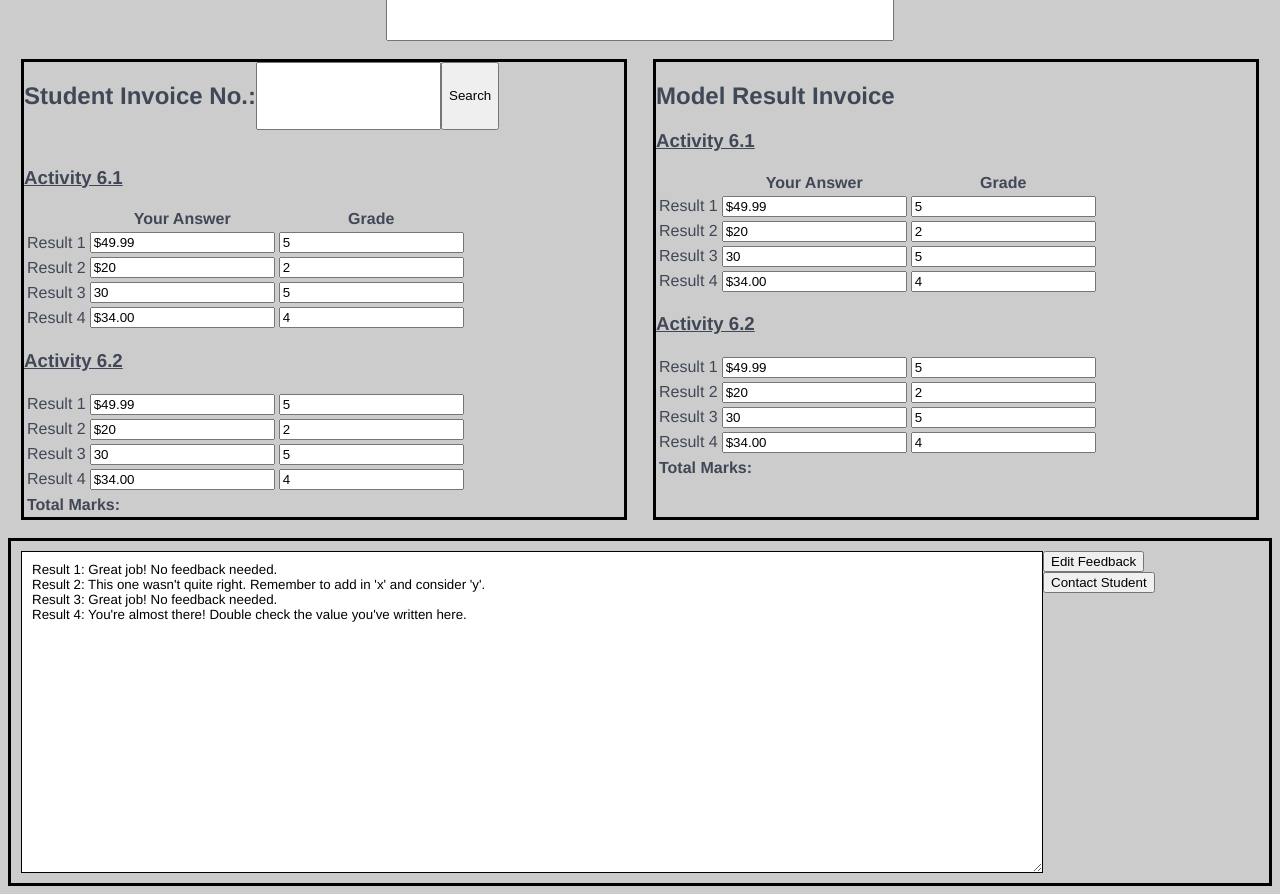
After one commit to RobMilinski/Xero-Starter-Branched-Test, a Flask app: template templates/educator_view.html in a window 1280 px wide. The commit adds this page. Shown: the part 252-1146 px from the top of the page. Run offline with Flask 2, Linux system fonts and the light colour scheme; the template is opened without the code that fills it, so the values that code supplies are empty.

Commit message:
added educator view template, added educator view function in app

```diff
--- a/app.py
+++ b/app.py
@@ -3,10 +3,12 @@ import os
 from functools import wraps
 from io import BytesIO
 from logging.config import dictConfig
+from urllib.parse import urlencode
 
 from flask import Flask, url_for, render_template, session, redirect, json, send_file
 from flask_oauthlib.contrib.client import OAuth, OAuth2Application
 from flask_session import Session
+from xero_python import accounting
 from xero_python.accounting import AccountingApi, ContactPerson, Contact, Contacts
 from xero_python.api_client import ApiClient, serialize
 from xero_python.api_client.configuration import Configuration
@@ -144,6 +146,30 @@ def test():
     #if page called from navbar, initial open
     return render_template("test.html", title="Home | GET Page")
 
+@app.route("/educator_view", methods=['GET', 'POST'])
+@xero_token_required
+def educator_view():
+    xero_access = dict(obtain_xero_oauth2_token() or {})
+
+    if request.method == 'POST':
+        xero_tenant_id = get_xero_tenant_id()
+        accounting_api = AccountingApi(api_client)
+
+        invoice_id = request.form['input_invoice_id']
+
+        invoice = accounting_api.get_invoice(
+            xero_tenant_id,
+            invoice_id
+        )
+        code = serialize_model(invoice)
+        sub_title = "Invoice Requested"
+
+        return render_template(
+            "educator_view.html", title="Educator View", code=code, sub_title=sub_title
+        )
+    return render_template("educator_view.html", title="Educator View | Xero Learn")
+
+
 @app.route("/invoices")
 @xero_token_required
 def get_invoices():
--- a/templates/base.html
+++ b/templates/base.html
@@ -13,6 +13,7 @@
 <a href="{{ url_for('get_invoices') }}">Invoices</a> |
 <a href="{{ url_for('refresh_token') }}">Refresh Token</a> |
 <a href="{{ url_for('test') }}">Test Page</a> |
+<a href="{{ url_for('educator_view') }}">Educator View</a> |
 {% block content %}{% endblock %}
 <!--<script src="https://cdn.jsdelivr.net/gh/google/code-prettify@master/loader/run_prettify.js"></script>-->
 </body>
--- /dev/null
+++ b/templates/educator_view.html
@@ -0,0 +1,233 @@
+{% extends "base.html" %}
+
+{% block content %}
+<head>
+    <style>
+        body {
+            background-color: #ccc;
+            font-family: Helvetica, Arial, sans-serif;
+            color: #404756
+        }
+        .logo {
+            display: flex;
+            justify-content: center;
+        }
+        .logo img {
+            max-width: 300px;
+        }
+        .module_select_box {
+            display: flex;
+            justify-content: center;
+        }
+        .module_select_box input {
+            font-size: 24px;
+            line-height: 36px;
+            width: 500px;
+        }
+        .result_boxes {
+            display: flex;
+            justify-content: space-around;
+        }
+        .student_result_box {
+            border: 3px solid black;
+            width: 600px;
+        }
+        .invoice_number_search {
+            display: flex;
+        }
+        .model_result_box {
+            border: 3px solid black;
+            width: 600px;
+        }
+        .feedback_box {
+            display: flex;
+            justify-content: space-around;
+            border: 3px solid black;
+            padding: 10px;
+        }
+        .feedback_textbox textarea {
+            width: 1000px;
+            height: 300px;
+            font-family: Helvetica, Arial, sans-serif;
+            border: 1px solid black;
+        }
+    </style>
+</head>
+<body>
+    <div class="logo">
+        <img src="D:\Swinburne_Online\ROB-Xero-Starter-Branched-Test-main\Xero-Starter-Branched-Test\static\images\xero_logo.png" alt="Xero Logo">
+    </div>
+
+    <!-- LEARNING MODULE SELECTION LIST -->
+    <div class="module_select_box">
+        <input list="modules_list">
+            <datalist id="modules_list" name="moduleselectbox">
+                <option value="Module 1: Overview of the Xero Platform">
+                <option value="Module 2: Xero Electrical">
+                <option value="Module 3: Changing Organisational Details">
+                <option value="Module 4: Chart of Accounts">
+                <option value="Module 5: The Xero Dashboard">
+                <option value="Module 6: Invoicing">
+                <option value="Module 7: Recording Receipts and Payments...">
+                <option value="Module 8: Cash Coding">
+                <option value="Module 9: Part Payments">
+                <option value="Module 10: Prepayments">
+            </datalist>
+    </div>
+    <br>
+
+    <!-- RESULTS BOXES -->
+    <div class="result_boxes">
+        <div class="student_result_box">
+            <div class="invoice_number_search">
+                <h2>Student Invoice No.: </h2>
+                <input type="text">
+                <button type="submit">Search</button>
+            </div>
+            <br>
+            <h3>
+                <u>Activity 6.1</u>
+            </h3>
+            <table>
+                <tr>
+                    <th></th>
+                    <th>Your Answer</th>
+                    <th>Grade</th>
+                </tr>
+                <tr>
+                    <td>Result 1</td>
+                    <td><input type="text" id="student_result_input" name="Result_1_result" value="$49.99" readonly></td>
+                    <td><input type="text" id="student_mark_input" name="Result_1_mark" value="5" readonly></td>
+                </tr>
+                <tr>
+                    <td>Result 2</td>
+                    <td><input type="text" id="student_result_input" name="Result_2_result" value="$20" readonly></td>
+                    <td><input type="text" id="student_mark_input" name="Result_2_mark" value="2" readonly></td>
+                </tr>
+                <tr>
+                    <td>Result 3</td>
+                    <td><input type="text" id="student_result_input" name="Result_3_result" value="30" readonly></td>
+                    <td><input type="text" id="student_mark_input" name="Result_3_mark" value="5" readonly></td>
+                </tr>
+                <tr>
+                    <td>Result 4</td>
+                    <td><input type="text" id="student_result_input" name="Result_4_result" value="$34.00" readonly></td>
+                    <td><input type="text" id="student_mark_input" name="Result_4_mark" value="4" readonly></td>
+                </tr>
+            </table>
+            <h3>
+                <u>Activity 6.2</u>
+            </h3>
+            <table>
+                <tr>
+                    <td>Result 1</td>
+                    <td><input type="text" id="student_result_input" name="Result_1_result" value="$49.99" readonly></td>
+                    <td><input type="text" id="student_mark_input" name="Result_1_mark" value="5" readonly></td>
+                </tr>
+                <tr>
+                    <td>Result 2</td>
+                    <td><input type="text" id="student_result_input" name="Result_2_result" value="$20" readonly></td>
+                    <td><input type="text" id="student_mark_input" name="Result_2_mark" value="2" readonly></td>
+                </tr>
+                <tr>
+                    <td>Result 3</td>
+                    <td><input type="text" id="student_result_input" name="Result_3_result" value="30" readonly></td>
+                    <td><input type="text" id="student_mark_input" name="Result_3_mark" value="5" readonly></td>
+                </tr>
+                <tr>
+                    <td>Result 4</td>
+                    <td><input type="text" id="student_result_input" name="Result_4_result" value="$34.00" readonly></td>
+                    <td><input type="text" id="student_mark_input" name="Result_4_mark" value="4" readonly></td>
+                </tr>
+            </table>
+            <table>
+                <tr>
+                    <th>Total Marks: </th>
+                    <td></td>
+                </tr>
+            </table>
+        </div>
+        <div class="model_result_box">
+            <h2>Model Result Invoice</h2>
+            <h3>
+                <u>Activity 6.1</u>
+            </h3>
+            <table>
+                <tr>
+                    <th></th>
+                    <th>Your Answer</th>
+                    <th>Grade</th>
+                </tr>
+                <tr>
+                    <td>Result 1</td>
+                    <td><input type="text" id="student_result_input" name="Result_1_result" value="$49.99" readonly></td>
+                    <td><input type="text" id="student_mark_input" name="Result_1_mark" value="5" readonly></td>
+                </tr>
+                <tr>
+                    <td>Result 2</td>
+                    <td><input type="text" id="student_result_input" name="Result_2_result" value="$20" readonly></td>
+                    <td><input type="text" id="student_mark_input" name="Result_2_mark" value="2" readonly></td>
+                </tr>
+                <tr>
+                    <td>Result 3</td>
+                    <td><input type="text" id="student_result_input" name="Result_3_result" value="30" readonly></td>
+                    <td><input type="text" id="student_mark_input" name="Result_3_mark" value="5" readonly></td>
+                </tr>
+                <tr>
+                    <td>Result 4</td>
+                    <td><input type="text" id="student_result_input" name="Result_4_result" value="$34.00" readonly></td>
+                    <td><input type="text" id="student_mark_input" name="Result_4_mark" value="4" readonly></td>
+                </tr>
+            </table>
+            <h3>
+                <u>Activity 6.2</u>
+            </h3>
+            <table>
+                <tr>
+                    <td>Result 1</td>
+                    <td><input type="text" id="student_result_input" name="Result_1_result" value="$49.99" readonly></td>
+                    <td><input type="text" id="student_mark_input" name="Result_1_mark" value="5" readonly></td>
+                </tr>
+                <tr>
+                    <td>Result 2</td>
+                    <td><input type="text" id="student_result_input" name="Result_2_result" value="$20" readonly></td>
+                    <td><input type="text" id="student_mark_input" name="Result_2_mark" value="2" readonly></td>
+                </tr>
+                <tr>
+                    <td>Result 3</td>
+                    <td><input type="text" id="student_result_input" name="Result_3_result" value="30" readonly></td>
+                    <td><input type="text" id="student_mark_input" name="Result_3_mark" value="5" readonly></td>
+                </tr>
+                <tr>
+                    <td>Result 4</td>
+                    <td><input type="text" id="student_result_input" name="Result_4_result" value="$34.00" readonly></td>
+                    <td><input type="text" id="student_mark_input" name="Result_4_mark" value="4" readonly></td>
+                </tr>
+            </table>
+            <table>
+                <tr>
+                    <th>Total Marks: </th>
+                    <td></td>
+                </tr>
+            </table>
+        </div>
+    </div>
+    <br>
+
+    <!-- FEEDBACK BOX -->
+    <div class="feedback_box">
+        <div class="feedback_textbox">
+            <textarea class="feedback_box" readonly>
+Result 1: Great job! No feedback needed.
+Result 2: This one wasn't quite right. Remember to add in 'x' and consider 'y'.
+Result 3: Great job! No feedback needed.
+Result 4: You're almost there! Double check the value you've written here.
+            </textarea>
+        </div>
+        <div class="feedback_buttons">
+            <button type="button">Edit Feedback</button>
+            <button type="button">Contact Student</button>
+        </div>
+    </div>
+</body>
+{% endblock %}
--- a/templates/test.html
+++ b/templates/test.html
@@ -198,8 +198,8 @@
     <div class="tab_contents">
         <form method="POST">
             <label for="moduleselectbox">Select a Xero Learn module:</label>
-            <input list="modules_list">
-            <datalist id="modules_list">
+            <input list="modules_list" name="moduleselectbox">
+                <datalist id="modules_list" name="moduleselectbox">
                     <option value="Module 1: Overview of the Xero Platform">
                     <option value="Module 2: Xero Electrical">
                     <option value="Module 3: Changing Organisational Details">
```
Also changed, not shown: static/images/xero_logo.png (added), 2 other files. Lines whose indentation alone changed are shown as unchanged.
